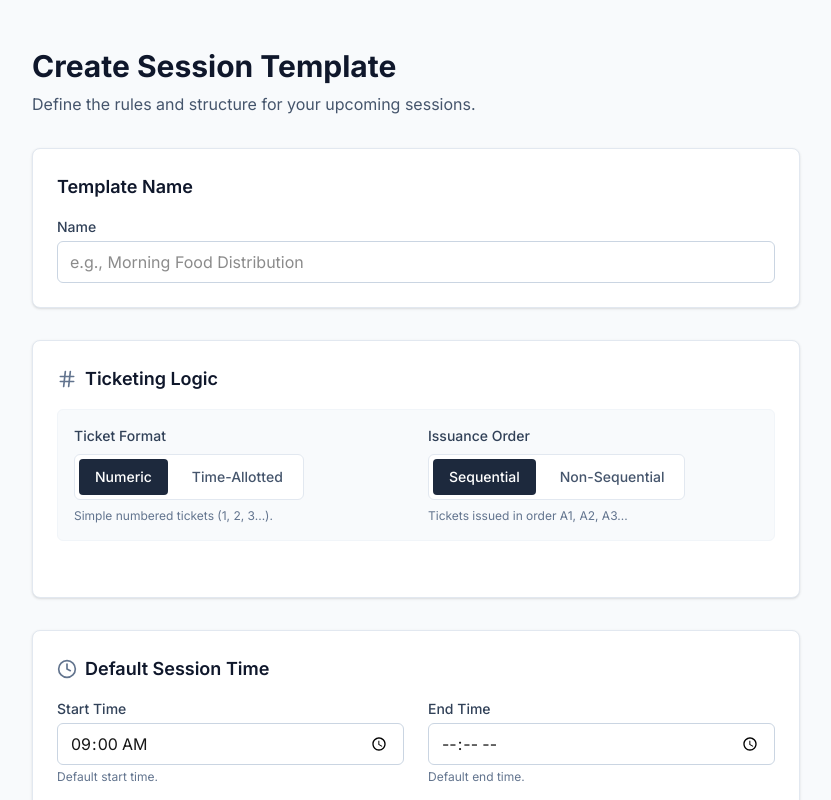
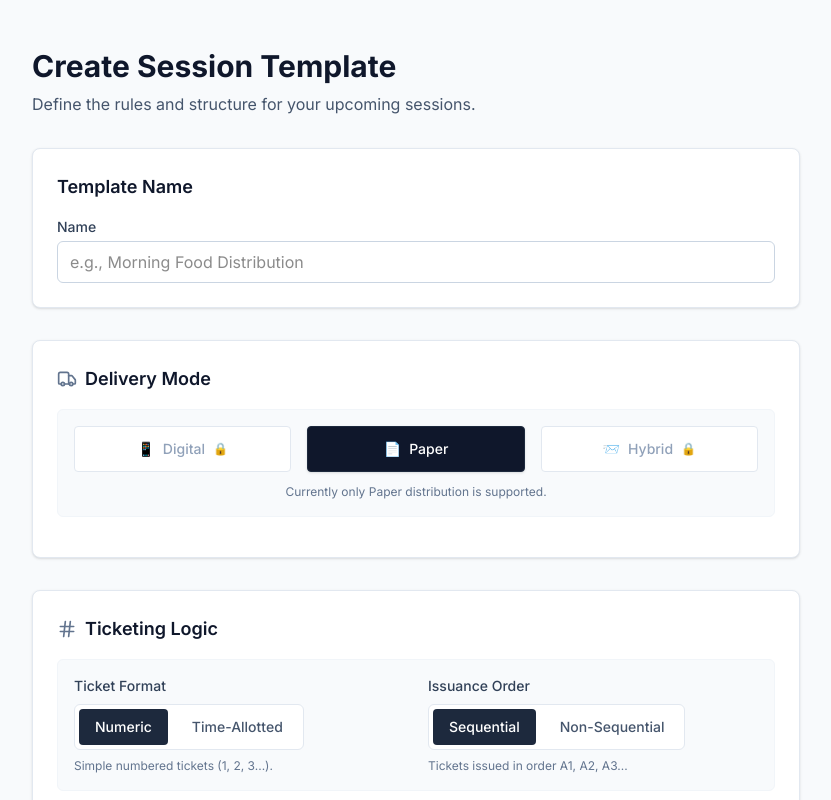
Before and after one commit to tezzytezzy/food-bank-online, a Next.js app: page /dashboard/templates/create in a window 1280 px wide. Shown: the top 800 px of the page, without its empty margins (224-1055 px from the left). Built offline with nearby package versions, Linux system fonts and the light colour scheme.

Commit message:
feat: Add delivery mode selection to template creation and integrate it into the database schema.

```diff
--- a/app/dashboard/templates/actions.ts
+++ b/app/dashboard/templates/actions.ts
@@ -9,6 +9,7 @@ export type TemplateData = {
     name: string;
     ticket_format: 'Numeric' | 'TimeAllotted';
     issuance_order: 'Sequential' | 'NonSequential';
+    delivery_mode: 'Digital' | 'Paper' | 'Hybrid';
     max_numeric_tickets?: number;
     time_slots_config?: {
         start_time: string;
@@ -70,6 +71,7 @@ export async function createTemplate(data: TemplateData) {
         name: data.name,
         ticket_format: data.ticket_format,
         issuance_order: data.issuance_order,
+        delivery_mode: data.delivery_mode,
         max_numeric_tickets: data.max_numeric_tickets || null,
         // Store Start Time in its own column
         start_time: data.time_slots_config?.start_time || null,
--- a/app/dashboard/templates/create/page.tsx
+++ b/app/dashboard/templates/create/page.tsx
@@ -2,7 +2,7 @@
 
 import { useState, useEffect } from 'react';
 import { createTemplate, TemplateData } from '../actions';
-import { Loader2, Plus, Trash2, Clock, Hash, Users, List } from 'lucide-react';
+import { Loader2, Plus, Trash2, Clock, Hash, Users, List, Truck } from 'lucide-react';
 import { useRouter } from 'next/navigation';
 import { cn } from '@/lib/utils';
 
@@ -15,6 +15,7 @@ export default function CreateTemplatePage() {
     const [name, setName] = useState('');
     const [ticketFormat, setTicketFormat] = useState<'Numeric' | 'TimeAllotted'>('Numeric');
     const [issuanceOrder, setIssuanceOrder] = useState<'Sequential' | 'NonSequential'>('Sequential');
+    const [deliveryMode, setDeliveryMode] = useState<'Digital' | 'Paper' | 'Hybrid'>('Paper');
 
     // Numeric Config
     const [maxNumericTickets, setMaxNumericTickets] = useState<number | ''>('');
@@ -81,6 +82,7 @@ export default function CreateTemplatePage() {
                 name,
                 ticket_format: ticketFormat,
                 issuance_order: issuanceOrder,
+                delivery_mode: deliveryMode,
                 required_user_fields: customFields.filter(f => f.label.trim() !== ''),
             };
 
@@ -148,7 +150,43 @@ export default function CreateTemplatePage() {
                         </div>
                     </div>
 
-                    {/* 2. Ticketing Method */}
+                    {/* 2. Delivery Mode */}
+                    <div className="bg-white p-6 rounded-lg border border-slate-200 shadow-sm">
+                        <h2 className="text-lg font-semibold text-slate-900 mb-4 flex items-center gap-2">
+                            <Truck className="w-5 h-5 text-slate-500" /> Delivery Mode
+                        </h2>
+
+                        <div className="bg-slate-50 p-4 rounded-md border border-slate-100 mb-4">
+                            <div className="grid grid-cols-3 gap-4">
+                                <button
+                                    type="button"
+                                    disabled
+                                    className="px-4 py-3 text-sm font-medium rounded border border-slate-200 bg-white text-slate-400 cursor-not-allowed flex items-center justify-center gap-2"
+                                >
+                                    <span>📱</span> Digital <span className="text-xs">🔒</span>
+                                </button>
+                                <button
+                                    type="button"
+                                    onClick={() => setDeliveryMode('Paper')}
+                                    className="px-4 py-3 text-sm font-medium rounded border border-slate-800 bg-slate-900 text-white flex items-center justify-center gap-2 shadow-sm"
+                                >
+                                    <span>📄</span> Paper
+                                </button>
+                                <button
+                                    type="button"
+                                    disabled
+                                    className="px-4 py-3 text-sm font-medium rounded border border-slate-200 bg-white text-slate-400 cursor-not-allowed flex items-center justify-center gap-2"
+                                >
+                                    <span>📨</span> Hybrid <span className="text-xs">🔒</span>
+                                </button>
+                            </div>
+                            <p className="mt-3 text-xs text-slate-500 text-center">
+                                Currently only Paper distribution is supported.
+                            </p>
+                        </div>
+                    </div>
+
+                    {/* 3. Ticketing Method */}
                     <div className="bg-white p-6 rounded-lg border border-slate-200 shadow-sm">
                         <h2 className="text-lg font-semibold text-slate-900 mb-4 flex items-center gap-2">
                             <Hash className="w-5 h-5 text-slate-500" /> Ticketing Logic
@@ -219,7 +257,7 @@ export default function CreateTemplatePage() {
                         </div>
                     </div>
 
-                    {/* 3. Session Timing (Global) */}
+                    {/* 4. Session Timing (Global) */}
                     <div className="bg-white p-6 rounded-lg border border-slate-200 shadow-sm">
                         <h2 className="text-lg font-semibold text-slate-900 mb-4 flex items-center gap-2">
                             <Clock className="w-5 h-5 text-slate-500" /> Default Session Time
@@ -260,7 +298,7 @@ export default function CreateTemplatePage() {
                         </div>
                     </div>
 
-                    {/* 4. Ticketing Configuration */}
+                    {/* 5. Ticketing Configuration */}
                     <div className="bg-white p-6 rounded-lg border border-slate-200 shadow-sm">
                         <div className="space-y-6 animate-in fade-in slide-in-from-top-2 duration-300">
                             {ticketFormat === 'Numeric' ? (
@@ -334,7 +372,7 @@ export default function CreateTemplatePage() {
                         </div>
                     </div>
 
-                    {/* 3. Required User Data */}
+                    {/* 6. Required User Data */}
                     <div className="bg-white p-6 rounded-lg border border-slate-200 shadow-sm">
                         <div className="flex justify-between items-center mb-4">
                             <h2 className="text-lg font-semibold text-slate-900 flex items-center gap-2">
```
Also changed, not shown: 1 other file (tests, documents, lock files or other folders).
